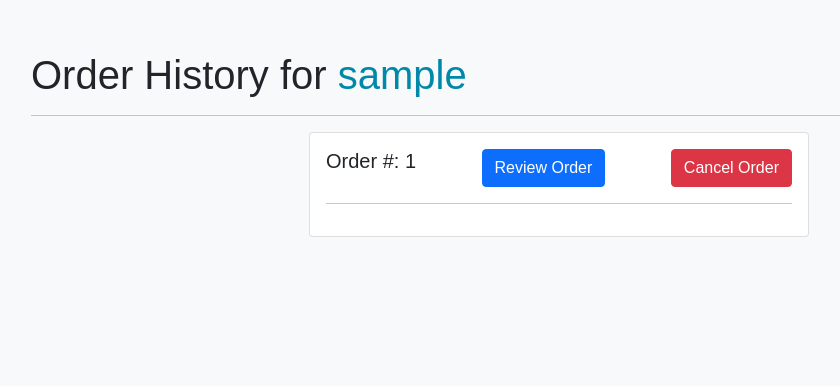
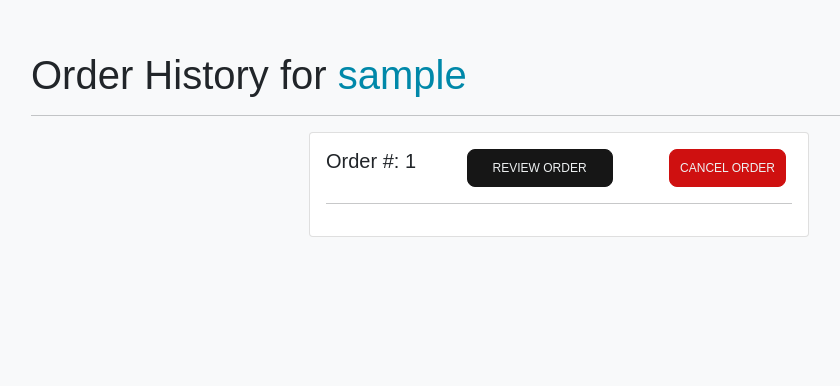
Before and after one commit to stefantavares/SEITopic-1, a Django app: page /orderhistory/ in a window 1280 px wide. Shown: the part 61-447 px from the top of the page, without its empty margins (81-921 px from the left). Run offline with Django 4.2, Linux system fonts and the light colour scheme; a user stored in the database is signed in; tables that the repository leaves empty hold one stand-in row (values such as "Sample post"); data that the repository does not hold is empty; some libraries are stand-ins or nearby versions.

Commit message:
Css Updates

```diff
--- a/main_app/static/css/style.css
+++ b/main_app/static/css/style.css
@@ -124,6 +124,7 @@ a {
 }
 
 .btn-style-2 {
+  display: flex;
   padding: 9px 25px;
   background-color: rgb(207, 16, 16);
   color: #edf0f1;
@@ -135,6 +136,7 @@ a {
   font-weight: 400;
   margin: 0px 6px 0px 6px;
   padding: 6px 10px 6px 10px;
+  align-items: center;
 }
 
 .btn-style-2:hover {
@@ -152,6 +154,10 @@ a {
   padding: 5px 8px 5px 8px;
   font-size: 10px;
   width: 95px;
+}
+#delete-btn {
+  font-size: 9px;
+  padding: 4px 5px 3px 5px;
 }
 
 /* Footer styling */
--- a/main_app/templates/tshirts/detail.html
+++ b/main_app/templates/tshirts/detail.html
@@ -68,7 +68,7 @@
                     <p class="review-content">{{ review.review_text }}</p>
                     {% if review.user == request.user %}
                     <div class="reviews-remove">
-                    <a href="{% url 'remove_review' tshirt.id review.id%}" class="btn btn-sm btn-danger btn-style-2">DELETE</a>
+                    <a href="{% url 'remove_review' tshirt.id review.id%}" class="btn btn-sm btn-danger btn-style-2" id="delete-btn">DELETE</a>
                     </div>
                     <hr>
                     {% endif %}
--- a/main_app/templates/tshirts/orderhistory.html
+++ b/main_app/templates/tshirts/orderhistory.html
@@ -15,8 +15,8 @@
         {% for order in orders %}
         <div class="flexrow-spc-btwn">
         <h5>Order #: {{ order.id }}</h5>
-        <a class="btn btn-primary" href="{% url 'order_detail' order.id %}">Review Order</a>
-        <a class="btn btn-danger" href="{% url 'cancel_order' order.id %}">Cancel Order</a>
+        <a class="btn btn-primary btn-style-1" href="{% url 'order_detail' order.id %}">REVIEW ORDER</a>
+        <a class="btn btn-danger btn-style-2" href="{% url 'cancel_order' order.id %}">CANCEL ORDER</a>
         </div>
         <hr>
         {% endfor %}
```
